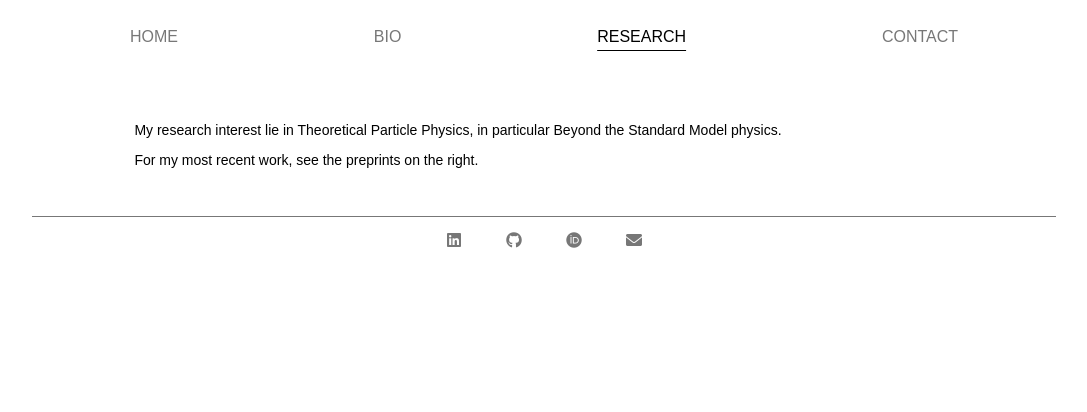
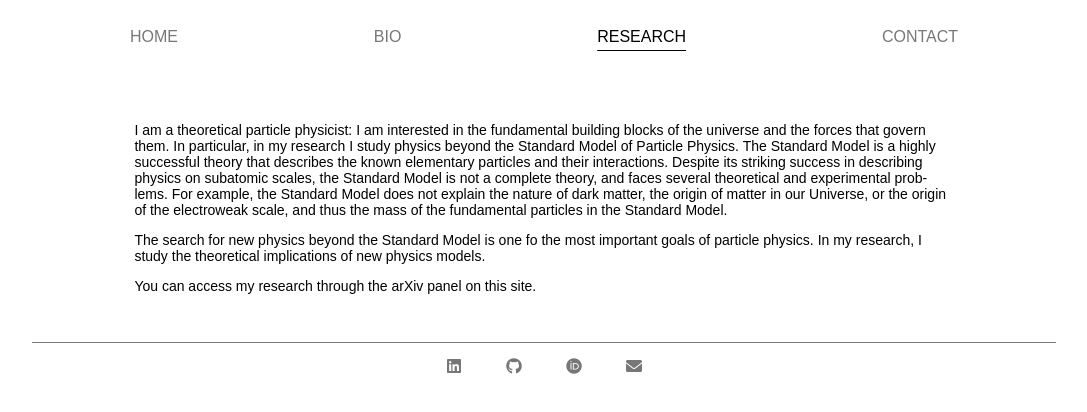
Before and after one commit to maxdetering/maxdetering, a plain HTML site: page research.html in a window 1280 px wide. Shown: the part 60-472 px from the top of the page, without its empty margins (96-1183 px from the left). Drawn offline with Linux system fonts and the light colour scheme.

Commit message:
research updated

```diff
--- a/research.html
+++ b/research.html
@@ -52,9 +52,11 @@
          <!-- Content for the left column -->
         <div class="left-column">
             <div class="text">
-                <p>My research interest lie in Theoretical Particle Physics, in particular Beyond the Standard Model physics.</p>
+                <p>I am a theoretical particle physicist: I am interested in the fundamental building blocks of the universe and the forces that govern them. In particular, in my research I study physics beyond the Standard Model of Particle Physics. The Standard Model is a highly successful theory that describes the known elementary particles and their interactions. Despite its striking success in describing physics on subatomic scales, the Standard Model is not a complete theory, and faces several theoretical and experimental problems. For example, the Standard Model does not explain the nature of dark matter, the origin of matter in our Universe, or the origin of the electroweak scale, and thus the mass of the fundamental particles in the Standard Model.</p>
 
-                <p>For my most recent work, see the preprints on the right.</p>
+                <p>The search for new physics beyond the Standard Model is one fo the most important goals of particle physics. In my research, I study the theoretical implications of new physics models.</p>
+
+                <p>You can access my research through the arXiv panel on this site.</p>
             </div>
         </div>
         <!-- Content for the right column -->
```
